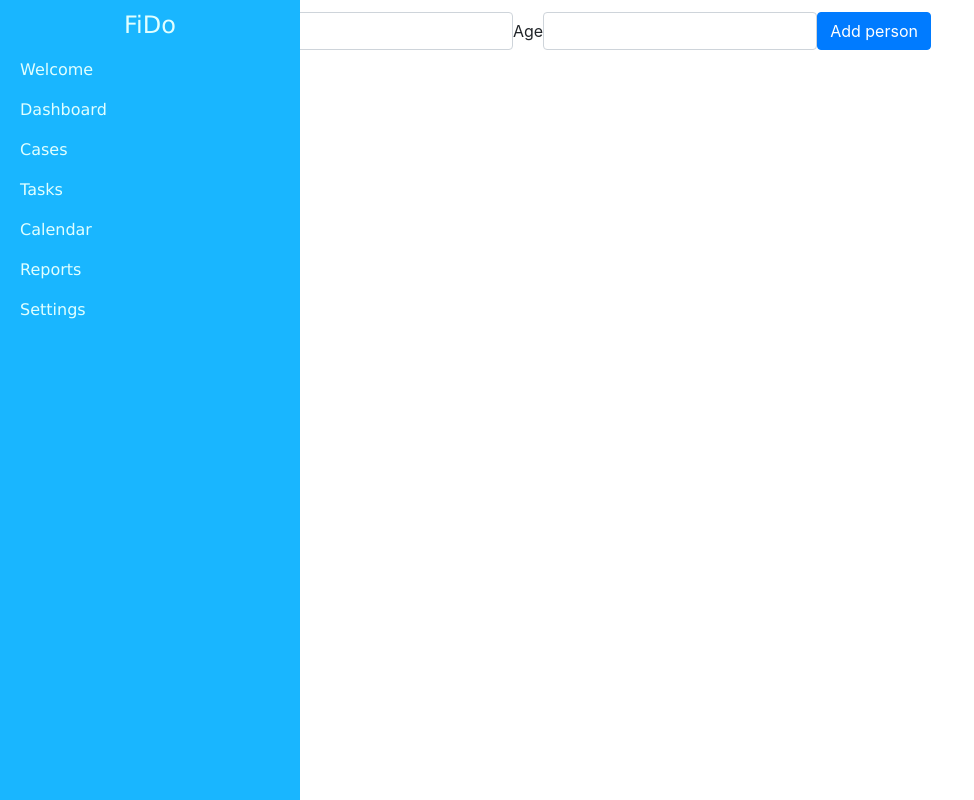
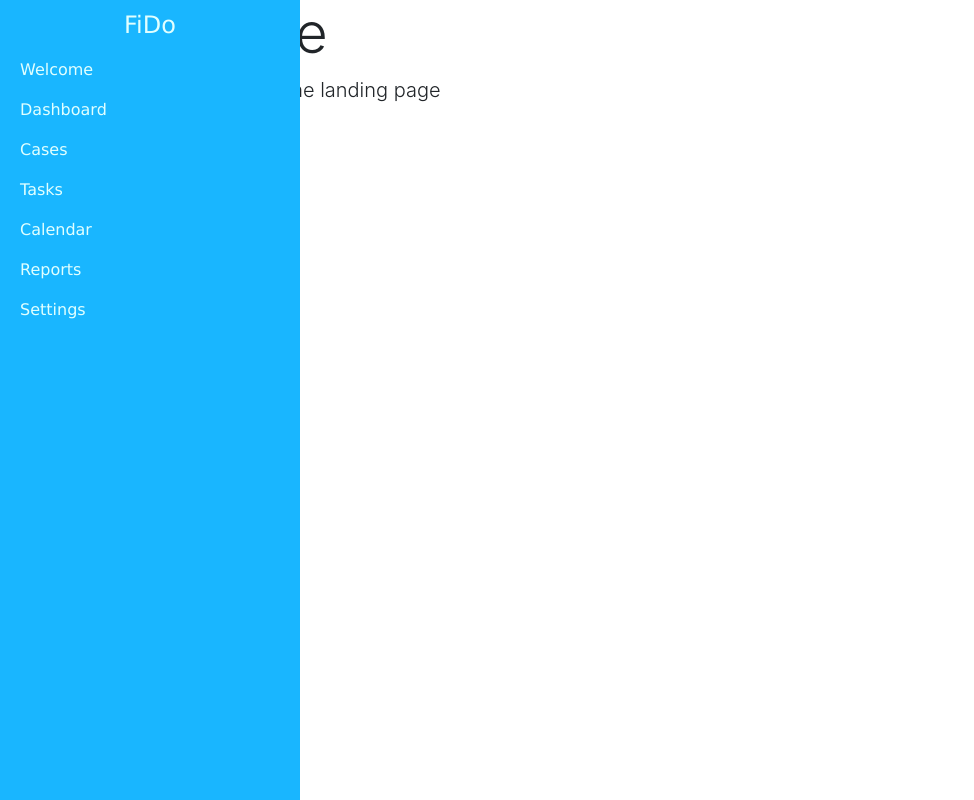
Before and after one commit to djarbo/sub4software, an Angular app in the folder angular-client/: page / in a window 1280 px wide. Shown: the whole page, without its empty margins (0-974 px from the left). Built offline with nearby package versions, Linux system fonts and the light colour scheme.

Commit message:
minor UI tweaks to component boilerplates

```diff
--- a/angular-client/src/app/components/calendar/calendar.component.html
+++ b/angular-client/src/app/components/calendar/calendar.component.html
@@ -1,3 +1 @@
-<p>
-  calendar works!
-</p>
+<h1 class="display-4 d-none d-sm-block">Calendar</h1>
--- a/angular-client/src/app/components/cases/cases.component.html
+++ b/angular-client/src/app/components/cases/cases.component.html
@@ -1 +1 @@
-<p>Cases works!</p>
+<h1 class="display-4 d-none d-sm-block">Cases</h1>
--- a/angular-client/src/app/components/home/home.component.html
+++ b/angular-client/src/app/components/home/home.component.html
@@ -1,21 +1,4 @@
-<div [style.margin-top.px]="10" class="row">
-    <h3>Welcome</h3>
-    <form class="form-inline">
-      <div class="form-group">
-        <label for="name">Name</label>
-        <input type="text" class="form-control" id="name" #name>
-      </div>
-      <div class="form-group">
-        <label for="age">Age</label>
-        <input type="number" class="form-control" id="age" #age>
-      </div>
-      <button type="button" (click)="addPerson(name.value, age.value)" class="btn btn-primary">Add person</button>
-    </form>
-  </div>
-  <div [style.margin-top.px]="10" class="row">
-    <h3>People</h3>
-    <!-- Bootstrap Card -->
-    <div [style.margin-right.px]="10" class="card card-block col-md-3" *ngFor="let person of people">
-      <h4 class="card-title">{{person.name}}  {{person.age}}</h4>
-    </div>
-  </div>
+<h1 class="display-4 d-none d-sm-block">
+    Welcome
+</h1>
+<p class="lead d-none d-sm-block">This will be the welcome landing page</p>
--- a/angular-client/src/app/components/reports/reports.component.html
+++ b/angular-client/src/app/components/reports/reports.component.html
@@ -1,3 +1 @@
-<p>
-  reports works!
-</p>
+<h1 class="display-4 d-none d-sm-block">Reports</h1>
--- a/angular-client/src/app/components/settings/settings.component.html
+++ b/angular-client/src/app/components/settings/settings.component.html
@@ -1,3 +1 @@
-<p>
-  settings works!
-</p>
+<h1 class="display-4 d-none d-sm-block">Settings</h1>
--- a/angular-client/src/app/components/tasks/tasks.component.html
+++ b/angular-client/src/app/components/tasks/tasks.component.html
@@ -1,3 +1 @@
-<p>
-  tasks works!
-</p>
+<h1 class="display-4 d-none d-sm-block">Tasks</h1>
--- a/angular-client/src/index.html
+++ b/angular-client/src/index.html
@@ -3,7 +3,7 @@
 <html lang="en">
 
 <head>
-    <title>Fiduit</title>
+    <title>FiDo</title>
 
     <meta charset="utf-8">
     <meta name="viewport" content="width=device-width, initial-scale=1, shrink-to-fit=no">
```
